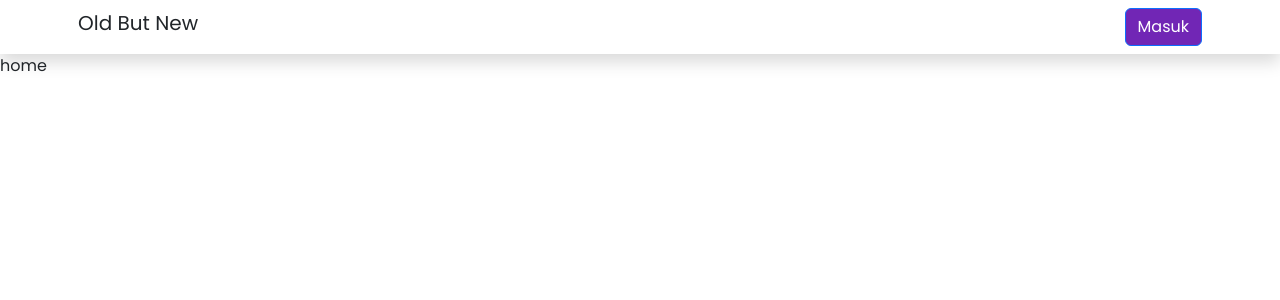
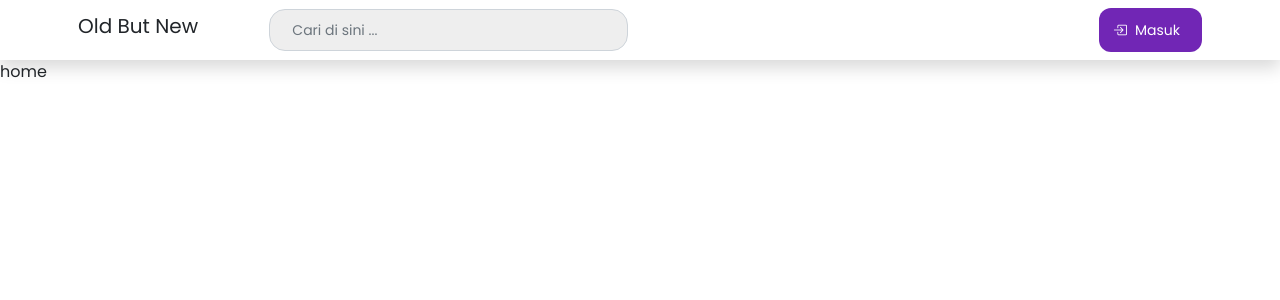
Before and after one commit to adityahimaone/FE-Second-Hand-App, a React (Create React App) app: page / in a window 1280 px wide. Shown: the top 300 px of the page. Built offline with nearby package versions, Linux system fonts and the light colour scheme.

Commit message:
Add Navbar & Style

```diff
--- a/src/assets/styles/Custom.css
+++ b/src/assets/styles/Custom.css
@@ -22,7 +22,7 @@
   --bs-gray-700: #495057;
   --bs-gray-800: #343a40;
   --bs-gray-900: #212529;
-  --bs-primary: #7126b5;
+  --bs-primary: #0d6efd;
   --bs-secondary: #6c757d;
   --bs-success: #198754;
   --bs-info: #0dcaf0;
@@ -30,7 +30,7 @@
   --bs-danger: #dc3545;
   --bs-light: #f8f9fa;
   --bs-dark: #212529;
-  --bs-primary-rgb: 113, 38, 181;
+  --bs-primary-rgb: 13, 110, 253;
   --bs-secondary-rgb: 108, 117, 125;
   --bs-success-rgb: 25, 135, 84;
   --bs-info-rgb: 13, 202, 240;
@@ -62,8 +62,8 @@
   --bs-border-radius-2xl: 2rem;
   --bs-border-radius-pill: 50rem;
   --bs-heading-color: ;
-  --bs-link-color: #7126b5;
-  --bs-link-hover-color: #5a1e91;
+  --bs-link-color: #0d6efd;
+  --bs-link-hover-color: #0a58ca;
   --bs-code-color: #d63384;
   --bs-highlight-bg: #fff3cd;
 }/*# sourceMappingURL=Custom.css.map */
--- a/src/assets/styles/Custom.scss
+++ b/src/assets/styles/Custom.scss
@@ -1,6 +1,7 @@
 @import "../../../node_modules/bootstrap/scss/functions";
 // Override default variables before the import
-$primary: #7126b5;
+// $primary: #7126b5;
+// $secondary: #e2d4f0;
 
 // Required
 @import "../../../node_modules/bootstrap/scss/variables";
--- a/src/assets/styles/Global.css
+++ b/src/assets/styles/Global.css
@@ -1,4 +1,5 @@
 @import url("https://fonts.googleapis.com/css2?family=Poppins&display=swap");
+@import url("https://cdn.jsdelivr.net/npm/bootstrap-icons@1.8.3/font/bootstrap-icons.css");
 @font-face {
   font-family: "Poppins";
   src: local("Poppins"), url("https://fonts.googleapis.com/css2?family=Poppins&display=swap");
@@ -18,4 +19,40 @@ body {
 }
 .bg-purple-5 {
   background-color: #4b1979;
+}
+
+.button-primary-1 {
+  background-color: #7126b5;
+  color: #fff;
+  border-radius: 12px;
+  border: none;
+  padding: 12px 14px;
+  font-weight: 400;
+  font-size: 14px;
+  line-height: 20px;
+}
+.button-primary-1:hover {
+  background-color: #4b1979;
+}
+
+.button-outline-1 {
+  color: #000;
+  border-radius: 12px;
+  border: 1px solid #e2d4f0;
+  padding: 12px 14px;
+  font-weight: 400;
+  font-size: 14px;
+  line-height: 20px;
+}
+.button-outline-1:hover {
+  background-color: #7126b5;
+}
+
+.form-input {
+  background: #eeeeee;
+  border-radius: 16px;
+  padding: 10px 22px;
+  font-weight: 400;
+  font-size: 14px;
+  line-height: 20px;
 }/*# sourceMappingURL=Global.css.map */
--- a/src/assets/styles/Global.scss
+++ b/src/assets/styles/Global.scss
@@ -1,4 +1,6 @@
 @import url("https://fonts.googleapis.com/css2?family=Poppins&display=swap");
+
+@import url("https://cdn.jsdelivr.net/npm/bootstrap-icons@1.8.3/font/bootstrap-icons.css");
 
 @font-face {
   font-family: "Poppins";
@@ -30,3 +32,47 @@ $purple5: #4b1979;
     background-color: $purple5;
   }
 }
+
+.button {
+  &-primary-1 {
+    background-color: $purple4;
+    color: #fff;
+    border-radius: 12px;
+    border: none;
+    padding: 12px 14px;
+    font-weight: 400;
+    font-size: 14px;
+    line-height: 20px;
+
+    &:hover {
+      background-color: $purple5;
+    }
+  }
+}
+
+.button {
+  &-outline-1 {
+    color: #000;
+    border-radius: 12px;
+    border: 1px solid $purple1;
+    padding: 12px 14px;
+    font-weight: 400;
+    font-size: 14px;
+    line-height: 20px;
+
+    &:hover {
+      background-color: $purple4;
+    }
+  }
+}
+
+.form {
+  &-input {
+    background: #eeeeee;
+    border-radius: 16px;
+    padding: 10px 22px;
+    font-weight: 400;
+    font-size: 14px;
+    line-height: 20px;
+  }
+}
--- a/src/component/UI/Header/Navbar.jsx
+++ b/src/component/UI/Header/Navbar.jsx
@@ -1,18 +1,30 @@
 import React from "react";
 import { Button } from "react-bootstrap";
+import { Form } from "react-bootstrap";
 
 function Navbar() {
   return (
-    <nav className="shadow ">
-      <div className="container d-flex justify-content-between align-items-center p-2">
-        <div>
-          <h5>Old But New</h5>
-        </div>
-        <div>
-          <Button className="bg-primary text-white">
-            <i class="bi bi-box-arrow-in-right"></i>
-            Masuk
-          </Button>
+    <nav className="shadow">
+      <div className="container p-2">
+        <div className="row d-flex justify-content-between align-items-center">
+          <div className="col-2">
+            <h5 className="w-100">Old But New</h5>
+          </div>
+          <div className="col-4">
+            <Form.Control
+              type="text"
+              id="inputPassword5"
+              aria-describedby="search"
+              className="form-input"
+              placeholder="Cari di sini ..."
+            />
+          </div>
+          <div className="col-6 d-flex justify-content-end">
+            <Button className="button-primary-1">
+              <i className="bi bi-box-arrow-in-right"></i>
+              <span className="px-2">Masuk</span>
+            </Button>
+          </div>
         </div>
       </div>
     </nav>
```
Also changed, not shown: 1 other file (tests, documents, lock files or other folders).
